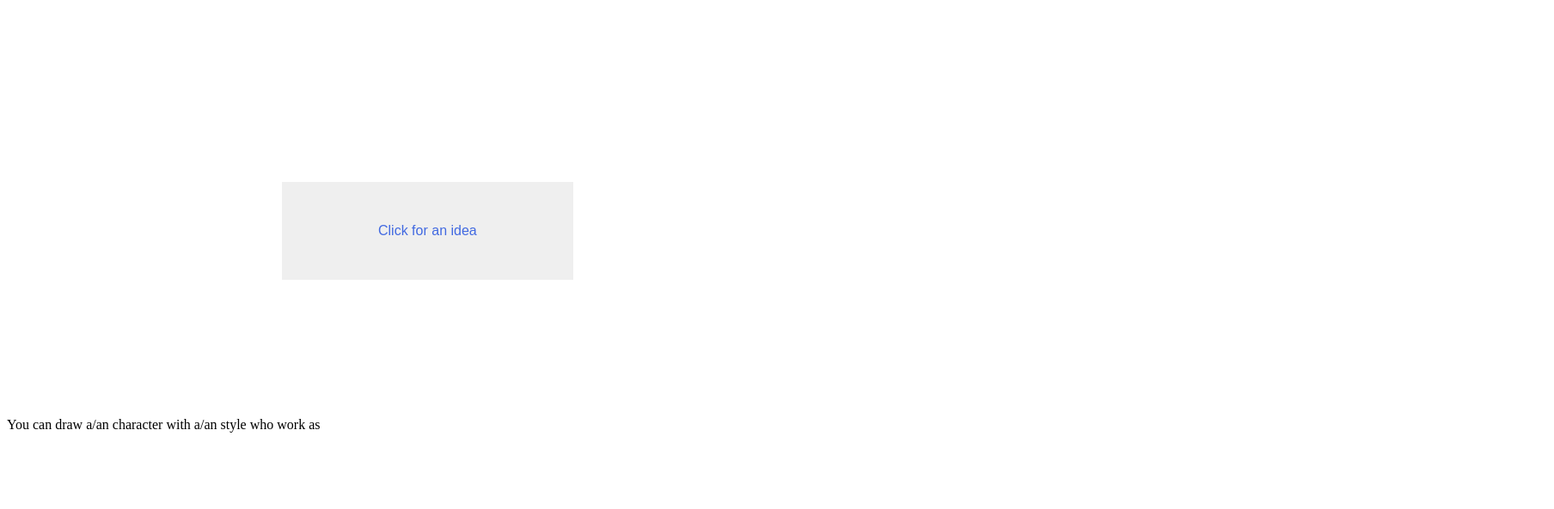
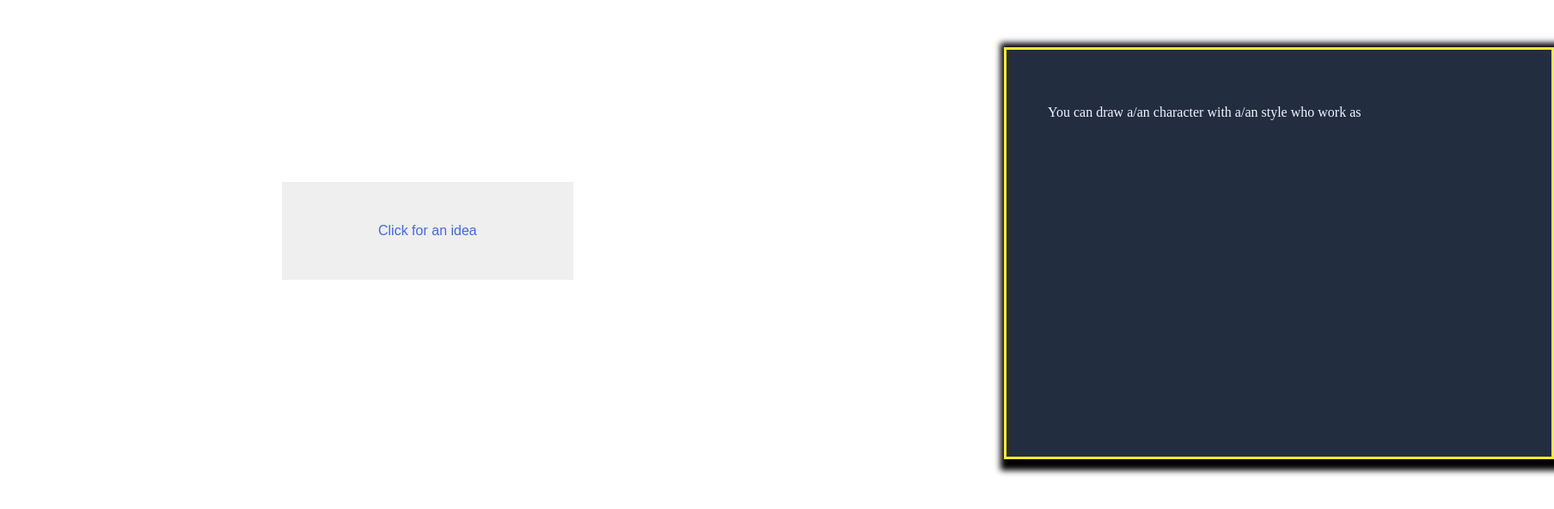
Before and after one commit to D4rkHeart/IdeaGenerator, a plain HTML site: page index.html in a window 1280 px wide. Shown: the part 105-698 px from the top of the page at 86% size, 1808 px wide, since content can reach past the window. Drawn offline with nearby package versions, Linux system fonts and the light colour scheme.

Commit message:
[Make] Css added to generator display

```diff
--- a/index.html
+++ b/index.html
@@ -11,11 +11,14 @@
     <script type="text/javascript" src="./scripts.js"></script>
 </head>
 <body>
+    <div class="displayResultGenerator">
+        <p id="drawIdea" class="resultGenerator">
+        <span> You can draw a/an character </span><span class="personnage"></span> with a/an <span class="style"></span> style </span><span> who work as </span><span class="profession"></span>
+        </p>
+    </div>
     <H1 class="siteTitle">Draw Idea Generator</H1>
     <button class="testButton" type="button" width="2.3em" onclick="updateIdea()">Click for an idea</button>
-    <p id="drawIdea">
-        <span>You can draw a/an character </span><span class="personnage"></span> with a/an <span class="style"></span> style </span><span> who work as </span><span class="profession"></span>
-    </p>
+
 
 </body>
 </html>
--- a/style.css
+++ b/style.css
@@ -34,3 +34,27 @@
 .profession{
     color: red;
 }
+
+
+/*Design of the page*/
+
+
+.displayResultGenerator{
+    position: absolute;
+    width: 40em;
+    height: 30em;
+    left: 73em;
+    top: 10em;
+
+    background: #232D40;
+    border: 3px solid #FAED26;
+    box-sizing: border-box;
+    box-shadow: 5px 4px 7px 9px #000000;
+}
+
+/*TEXT*/
+
+.resultGenerator{
+    color: aliceblue;
+    padding: 3em;
+}
```
Also changed, not shown: 2 other files.
